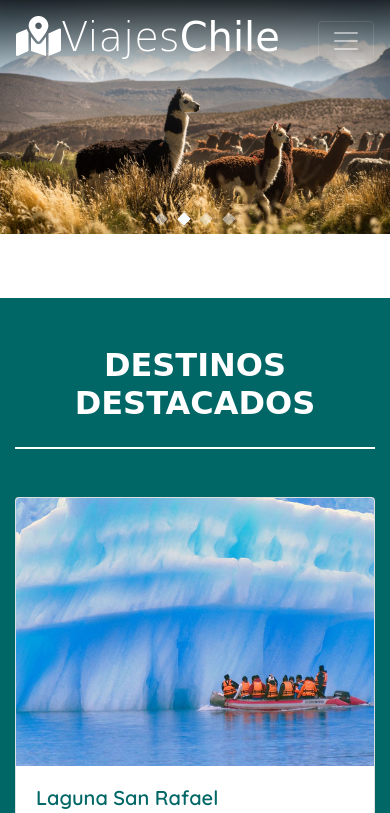
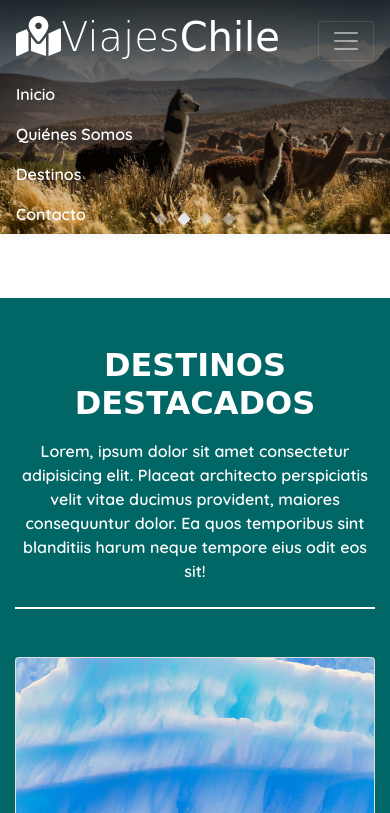
Before and after one commit to dguerragallano/viajes-chile, a plain HTML site: page index.html in a window 390 px wide. Both pictures are taken after a click on the button "Toggle navigation". Shown: the top 813 px of the page. Drawn offline with nearby package versions, Linux system fonts and the light colour scheme; a script that the page names is missing; a web font is replaced by a local one.

Commit message:
fifth commit, change in Destinos Destacados section and solved navbar issue

```diff
--- a/assets/css/style.css
+++ b/assets/css/style.css
@@ -24,6 +24,10 @@ h2, h3, h4, h5, h6 {
     border-bottom: solid 2px #006666;
 }
 
+.underline-white {
+    border-bottom: solid 2px #fff;
+}
+
 /* Fondo Nav */
 nav {
     background-image: linear-gradient(rgb(0,0,0,.8),rgb(0,0,0,0));
@@ -43,11 +47,7 @@ nav {
     margin: 0 0.4rem 0 0.4rem;
 }
 
-/*Sección Quienes Somos */
-h2.text-white {
-    border-bottom: solid 2px #fff;
-}
-
+/*Seccion Quienes Somos */
 .medal {
     background: url('../img/values-2.jpeg');
     background-repeat: no-repeat;
--- a/index.html
+++ b/index.html
@@ -20,16 +20,16 @@
 </head>
 <body>
 
-  <!-- Nav -->
+  <!-- Nav  -->
   <nav class="navbar navbar-expand-lg navbar-dark fixed-top">
     <div class="container">
       <a class="navbar-brand" href="#"><h1 class="display-5"><i class="fas fa-map-marked-alt"></i><span class="font-weight-light">Viajes</span>Chile</h1></a>
-      <button class="navbar-toggler" type="button" data-bs-toggle="collapse" data-bs-target="#navbarNav" aria-controls="navbarNav" aria-expanded="false" aria-label="Toggle navigation">
+      <button class="navbar-toggler" type="button" data-toggle="collapse" data-target="#navbarNav" aria-controls="navbarNav" aria-expanded="false" aria-label="Toggle navigation">
         <span class="navbar-toggler-icon"></span>
       </button>
       <div class="collapse navbar-collapse" id="navbarNav">
         <ul class="navbar-nav ml-auto">
-          <li class="nav-item">
+          <li class="nav-item active">
             <a class="nav-link text-white font-weight-bold" href="#top">Inicio <span class="sr-only">(current)</span> </a>
           </li>
           <li class="nav-item">
@@ -123,7 +123,8 @@
   <!-- Destinos Destacados -->
   <section id="popular" class="container-fluid mt-5 px-0">
     <div class="container pt-5 pb-2">
-      <h2 class="text-center font-weight-bold text-white pb-4">DESTINOS DESTACADOS</h2>
+      <h2 class="text-center font-weight-bold text-white pb-2">DESTINOS DESTACADOS</h2>
+      <p class="pb-4 font-weight-bold text-center text-white underline-white">Lorem, ipsum dolor sit amet consectetur adipisicing elit. Placeat architecto perspiciatis velit vitae ducimus provident, maiores consequuntur dolor. Ea quos temporibus sint blanditiis harum neque tempore eius odit eos sit!</p>
     <div class="row my-5">
       <div class="col-12 col-md-6 col-lg-3">
         <div class="card mb-4">
```
